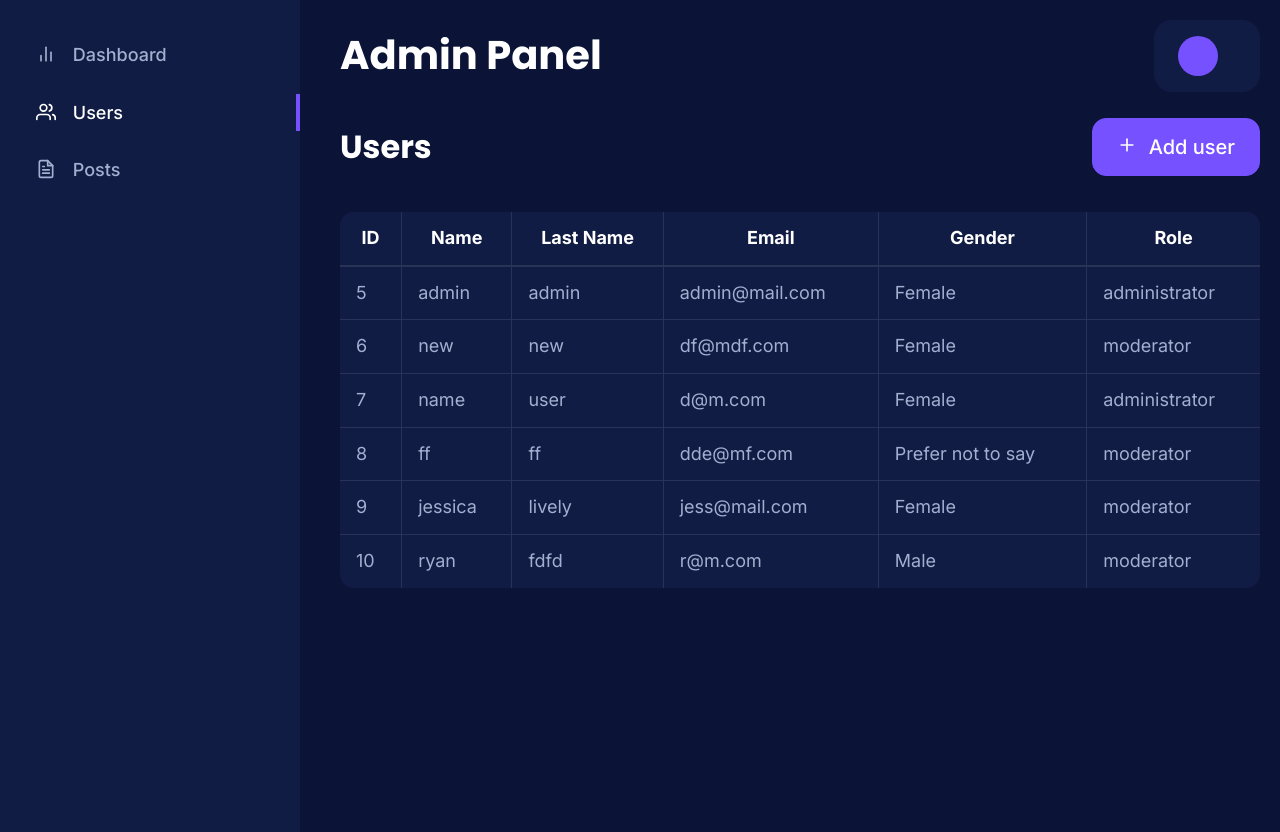
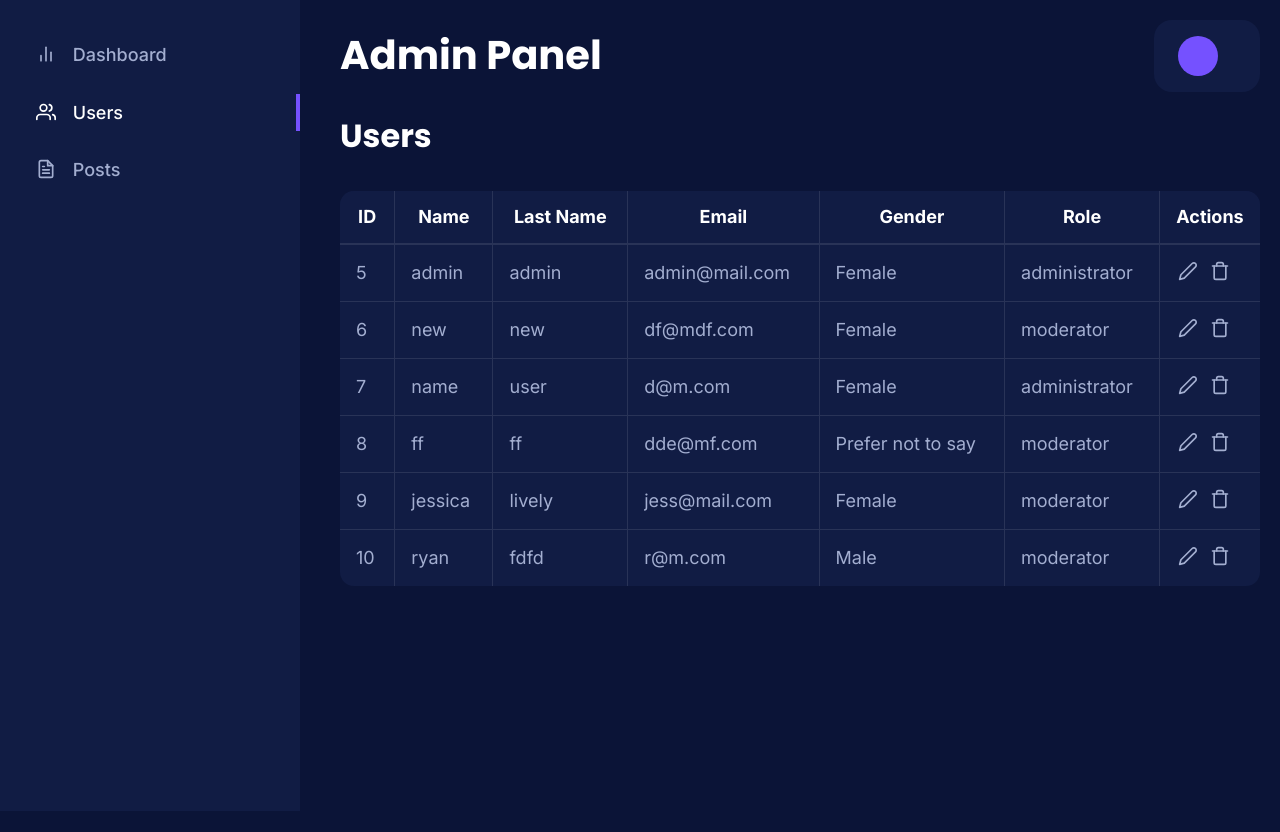
Before and after one commit to danielavornic/ebs-dashboard, a React (Create React App) app: page /users in a window 1280 px wide. After the commit the page ends 811 px from the top, so only its background shows below. Built offline with nearby package versions, Linux system fonts and the light colour scheme; no server answers; data requests are answered from the project's data file; sample sign-in values are in the browser's storage.

Commit message:
refactor Table component with columns props

```diff
--- a/src/components/Table.tsx
+++ b/src/components/Table.tsx
@@ -1,72 +1,40 @@
-import { FiEdit2, FiTrash } from 'react-icons/fi';
-
-import { User, UserProperties } from 'types/user';
-import { ModalType } from 'context';
-import useUserContext from 'hooks/useUserContext';
-
-import Button from './Button';
+import { User, UserInterface } from 'types/user';
 
 interface Props {
   data: User[];
-  headings: string[];
-  properties: UserProperties[];
+  columns: {
+    title: string;
+    dataIndex: keyof UserInterface;
+    render?: (obj: User) => JSX.Element;
+  }[];
 }
 
-const Table = ({ data, headings, properties }: Props) => {
-  const { user, setIsModalHidden, setModalType, setSelectedUser } =
-    useUserContext();
-
-  const handleActionClick = (user: User, action: ModalType) => {
-    setIsModalHidden(false);
-    setModalType(action);
-    setSelectedUser(user);
-  };
-
+const Table = ({ columns, data }: Props) => {
   return (
     <div className='table-container'>
       <table className='table'>
         <thead className='table__header'>
           <tr>
-            <th className='table__cell table__cell--header'>ID</th>
-            {headings.map((heading, index) => (
+            {columns.map((column, index) => (
               <th className='table__cell table__cell--header' key={index}>
-                {heading}
+                {column.title}
               </th>
             ))}
-            {user && user.role === 'administrator' && (
-              <th className='table__cell table__cell--header'>Actions</th>
-            )}
           </tr>
         </thead>
         <tbody>
           {data.map(
-            (obj: User) =>
+            (obj, index) =>
               obj && (
-                <tr key={obj.id}>
-                  <td className='table__cell'>{obj.id}</td>
-                  {properties.map((property, index) => (
-                    <td className='table__cell' key={index}>
-                      {obj[property]}
+                <tr key={index}>
+                  {columns.map(({ dataIndex, render }, index) => (
+                    <td
+                      className={`table__cell table__cell--${dataIndex}`}
+                      key={index}
+                    >
+                      {render ? render(obj) : obj[dataIndex]}
                     </td>
                   ))}
-                  {user && user.role === 'administrator' && (
-                    <td className='table__cell table__cell--actions'>
-                      <Button
-                        state='transparent'
-                        type='button'
-                        icon={<FiEdit2 />}
-                        title='Edit'
-                        onClick={() => handleActionClick(obj, 'edit')}
-                      />
-                      <Button
-                        state='transparent'
-                        type='button'
-                        icon={<FiTrash />}
-                        title='Delete'
-                        onClick={() => handleActionClick(obj, 'delete')}
-                      />
-                    </td>
-                  )}
                 </tr>
               )
           )}
--- a/src/features/users/pages/Users.tsx
+++ b/src/features/users/pages/Users.tsx
@@ -1,9 +1,10 @@
 import { useEffect, useState } from 'react';
-import { FiPlus } from 'react-icons/fi';
+import { FiEdit2, FiPlus, FiTrash } from 'react-icons/fi';
 
-import { User, UserProperties } from 'types/user';
+import { User, UserInterface } from 'types/user';
 import { deleteUser, fetchUsers } from 'api/users';
 import useUserContext from 'hooks/useUserContext';
+import { ModalType } from 'context';
 
 import Modal from 'components/Modal';
 import PageTitleBar from 'components/Layout/PageTitleBar';
@@ -12,25 +13,82 @@ import Table from 'components/Table';
 import UserModalForm from '../components/UserModalForm';
 import ConfirmationModalContent from 'components/ConfirmationModalContent';
 
+interface Columns {
+  title: string;
+  dataIndex: keyof UserInterface;
+  render?: (obj: User) => JSX.Element;
+}
+
 const Users = () => {
-  const headings = ['Name', 'Last Name', 'Email', 'Gender', 'Role'];
-  const properties: UserProperties[] = [
-    'name',
-    'lastName',
-    'email',
-    'gender',
-    'role',
-  ];
-
   const {
     isModalHidden,
     modalType,
     selectedUser,
+    user,
     setIsModalHidden,
     setModalType,
     setSelectedUser,
   } = useUserContext();
   const [users, setUsers] = useState<User[]>([]);
+
+  const handleActionClick = (user: User, action: ModalType) => {
+    setIsModalHidden(false);
+    setModalType(action);
+    setSelectedUser(user);
+  };
+
+  let columns: Columns[] = [
+    {
+      title: 'ID',
+      dataIndex: 'id',
+    },
+    {
+      title: 'Name',
+      dataIndex: 'name',
+    },
+    {
+      title: 'Last Name',
+      dataIndex: 'lastName',
+    },
+    {
+      title: 'Email',
+      dataIndex: 'email',
+    },
+    {
+      title: 'Gender',
+      dataIndex: 'gender',
+    },
+    {
+      title: 'Role',
+      dataIndex: 'role',
+    },
+    {
+      title: 'Actions',
+      dataIndex: 'actions',
+      render: (user: User) => (
+        <>
+          <Button
+            state='transparent'
+            type='button'
+            icon={<FiEdit2 />}
+            title='Edit'
+            onClick={() => handleActionClick(user, 'edit')}
+          />
+          <Button
+            state='transparent'
+            type='button'
+            icon={<FiTrash />}
+            title='Delete'
+            onClick={() => handleActionClick(user, 'delete')}
+          />
+        </>
+      ),
+    },
+  ];
+
+  if (user && user.role !== 'administrator') {
+    columns.pop();
+  }
 
   const handleUserDelete = async () => {
     if (selectedUser && selectedUser.id !== '') {
@@ -67,6 +125,7 @@ const Users = () => {
         )}
       </Modal>
       <PageTitleBar title='Users'>
+        {user && user.role === 'administrator' && (
           <Button
             state='primary'
             type='button'
@@ -76,8 +135,9 @@ const Users = () => {
           >
             Add user
           </Button>
+        )}
       </PageTitleBar>
-      <Table data={users} headings={headings} properties={properties} />
+      <Table columns={columns} data={users} />
     </>
   );
 };
--- a/src/types/user.ts
+++ b/src/types/user.ts
@@ -13,6 +13,7 @@ export interface RegisterCredentials extends LoginCredentials {
 export interface UserInterface extends RegisterCredentials {
   id: string;
   role: Role;
+  actions?: string;
 }
 
 export interface UserModalData {
@@ -26,5 +27,3 @@ export interface UserModalData {
 export type Role = 'moderator' | 'administrator';
 
 export type User = UserInterface | null;
-
-export type UserProperties = keyof UserModalData;
```
Lines whose indentation alone changed are shown as unchanged.
